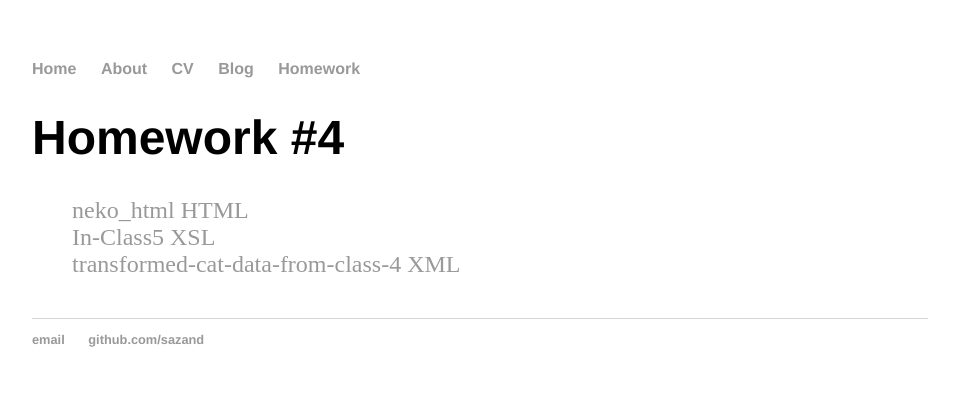
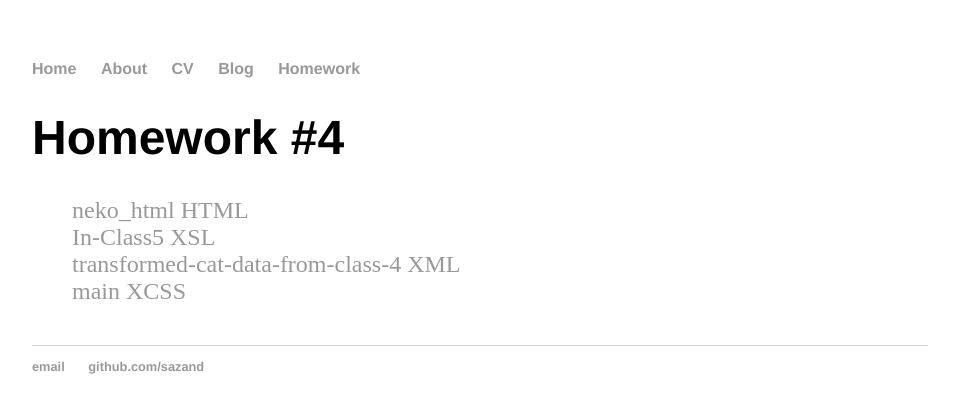
Before and after one commit to sazand/sazand.github.io, a Jekyll site: the page built from homework/hw5/index.html, in a window 1280 px wide. Shown: the top 413 px of the page, without its empty margins (160-1119 px from the left). Built offline with Jekyll 4.4.1, drawn with Linux system fonts in a browser that asks for light colours.

Commit message:
Update index.html

```diff
--- a/homework/hw5/index.html
+++ b/homework/hw5/index.html
@@ -5,7 +5,8 @@ date: 2022-01-13
 ---
 <h1>{{ page.title }}</h1>
 <ul class="posts">
-<li><a href="/homework/hw4/neko_html.html">neko_html HTML</a></li>
-<li><a href="/homework/hw4/inclass5.xsl">In-Class5 XSL</a></li>
-<li><a href="/homework/hw4/transformed-cat-data-from-class-4.xml">transformed-cat-data-from-class-4 XML</a></li>
+<li><a href="/homework/hw5/neko_html.html">neko_html HTML</a></li>
+<li><a href="/homework/hw5/inclass5.xsl">In-Class5 XSL</a></li>
+<li><a href="/homework/hw5/transformed-cat-data-from-class-4.xml">transformed-cat-data-from-class-4 XML</a></li>
+<li><a href="/homework/hw5/main.css">main XCSS</a></li>
 </ul>
```
